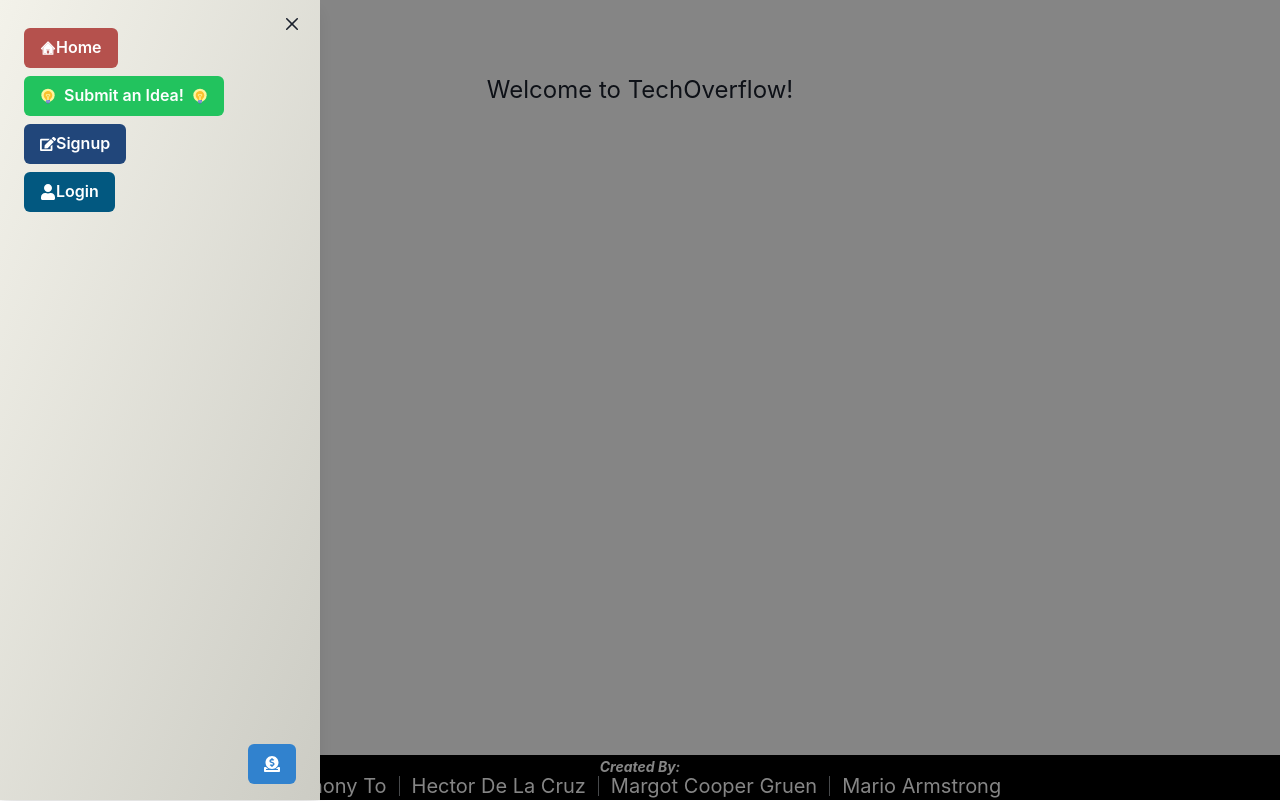
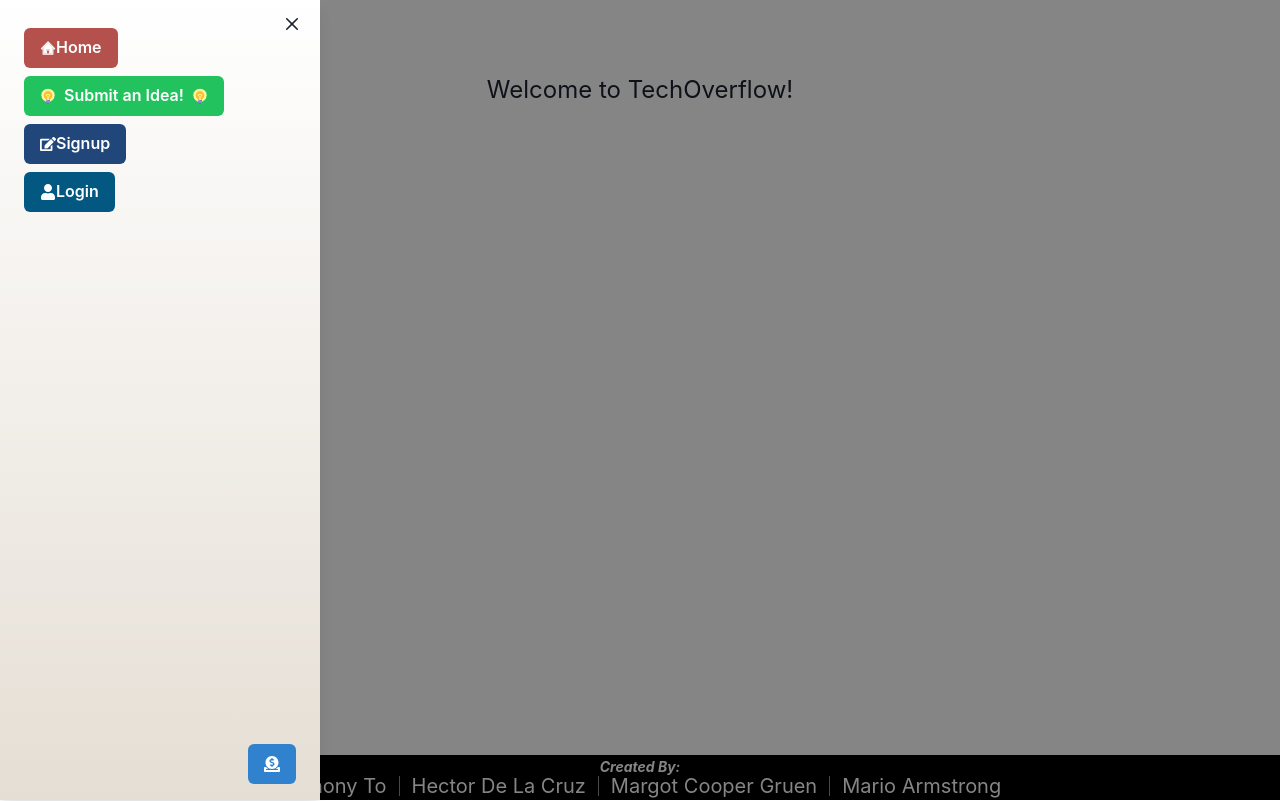
Before and after one commit to toTOEro/techOverflow, a React (Create React App) app in the folder client/: page / in a window 1280 px wide. Both pictures are taken after a click on the button "nav". Built offline with nearby package versions, Linux system fonts and the light colour scheme; no server answers; the HTML template or start-up script is replaced by a standard one.

Commit message:
pushing so I can merge

```diff
--- a/client/src/components/Nav/index.js
+++ b/client/src/components/Nav/index.js
@@ -32,7 +32,7 @@ export default function Nav() {
       />
       <Drawer isOpen={isOpen} placement="left" onClose={onClose}>
         <DrawerOverlay />
-        <DrawerContent pt="20px" bgGradient="linear(to-br, #F3F2EA, #CCCCC4)">
+        <DrawerContent pt="20px" bgGradient="linear(to-b, #FFFFFF, #E5DED4)">
           <DrawerCloseButton />
           <DrawerBody>
             <Stack>
```
